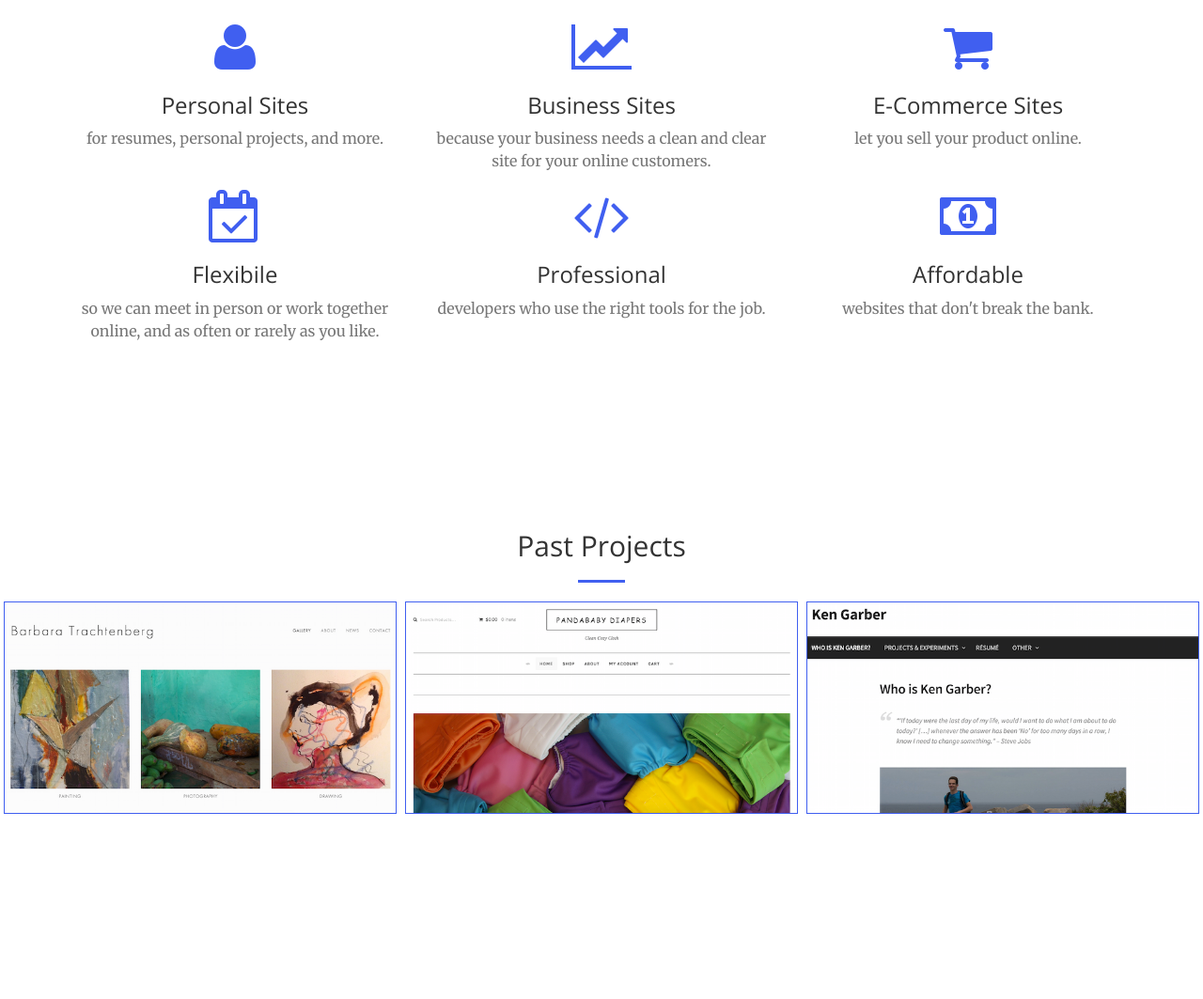
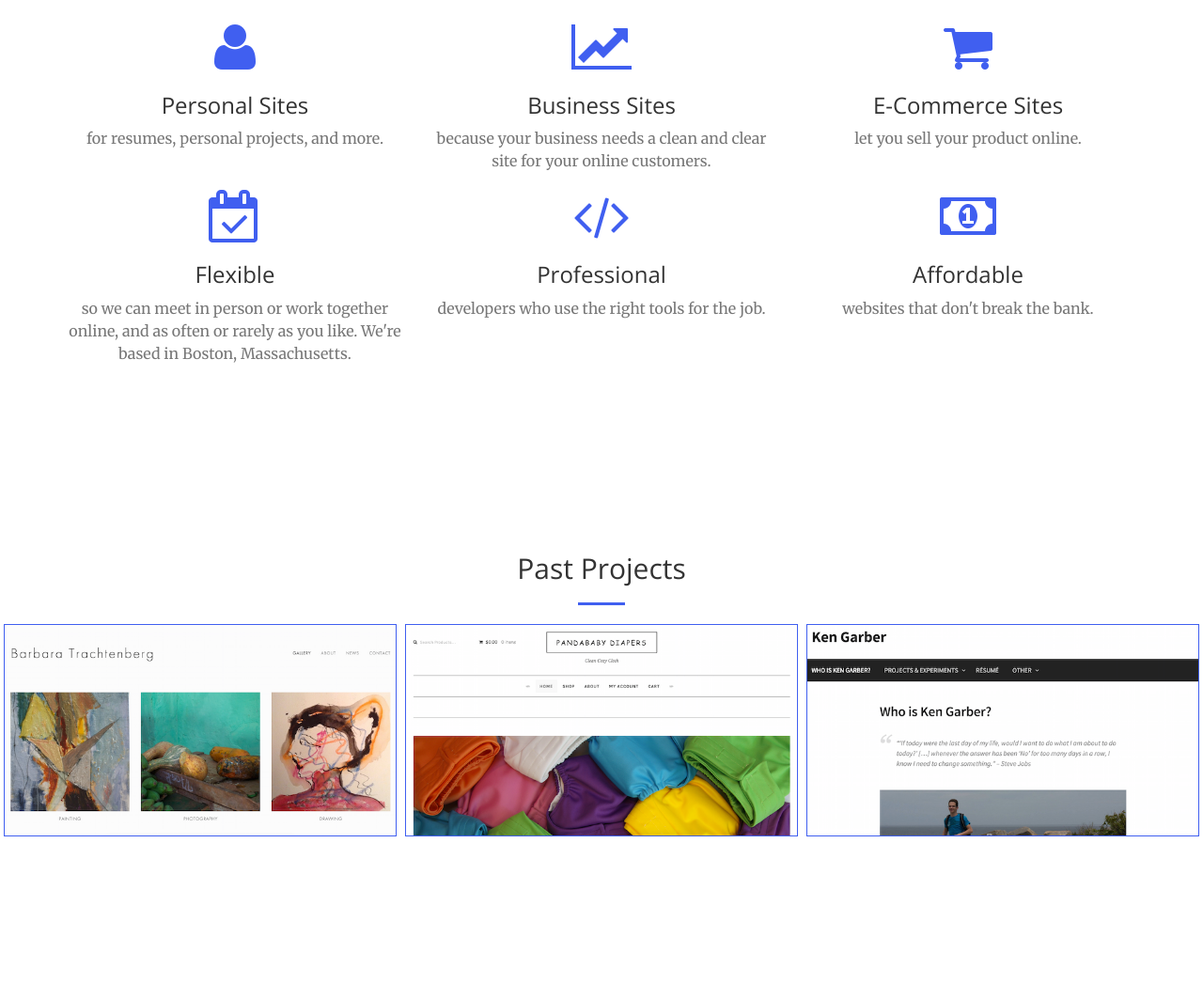
Before and after one commit to KenG98/KG-Web-Design, a plain HTML site: page index.html in a window 1280 px wide. Shown: the part 973-2036 px from the top of the page at 94% size. Drawn offline with nearby package versions, Linux system fonts and the light colour scheme.

Commit message:
added location, fixed typo.

```diff
--- a/index.html
+++ b/index.html
@@ -111,8 +111,8 @@
                 <div class="col-lg-4 col-md-6 text-center">
                     <div class="service-box">
                         <i class="fa fa-4x fa-calendar-check-o wow bounceIn text-primary" data-wow-delay=".3s"></i>
-                        <h3>Flexibile</h3>
-                        <p class="text-muted">so we can meet in person or work together online, and as often or rarely as you like.</p>
+                        <h3>Flexible</h3>
+                        <p class="text-muted">so we can meet in person or work together online, and as often or rarely as you like. We're based in Boston, Massachusetts.</p>
                     </div>
                 </div>
                 <div class="col-lg-4 col-md-6 text-center">
```
